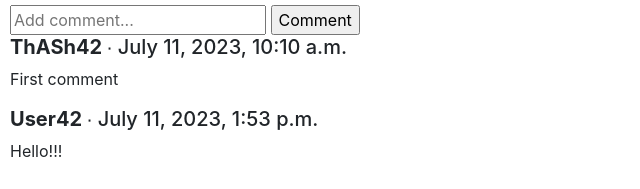
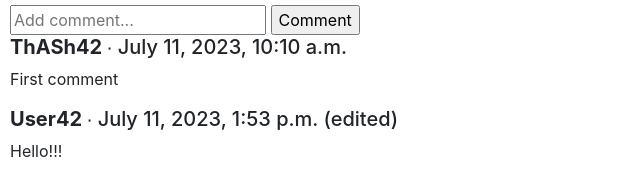
Before and after one commit to ThASh42/CS50w-project2-commerce, a Django app: page /listing/1 in a window 1280 px wide. Shown: the part 739-928 px from the top of the page, without its empty margins (0-640 px from the left). Run offline with Django 3.2, Linux system fonts and the light colour scheme; data comes from the database, SQL or seed files in the repository; both versions use the stored data as it was after the commit; some libraries are stand-ins or nearby versions.

Commit message:
Make comments be edited

```diff
--- a/auctions/templates/auctions/listing.html
+++ b/auctions/templates/auctions/listing.html
@@ -129,7 +129,7 @@
                 </strong>
                 ∙
                 {{ comment.time }}
-                {% if is_modified %} (edited) {% endif %}
+                {% if comment.is_modified %} (edited) {% endif %}
             </h5>
             {% if request.user.id == comment.commentator.id %}
                 <form action="{% url 'comment_edit' listing.id comment.id %}">
--- a/auctions/views.py
+++ b/auctions/views.py
@@ -125,11 +125,11 @@ def comment_edit(request, listing_id, comment_id):
         # Change message
         new_message = request.POST["new-message"]
         comment.message = new_message
-        comment.save()
 
         # Set is_modified True
         comment.is_modified = True
 
+        comment.save()
         return HttpResponseRedirect(reverse("listing", args=(listing_id,)))
 
 
```
Also changed, not shown: db.sqlite3.
